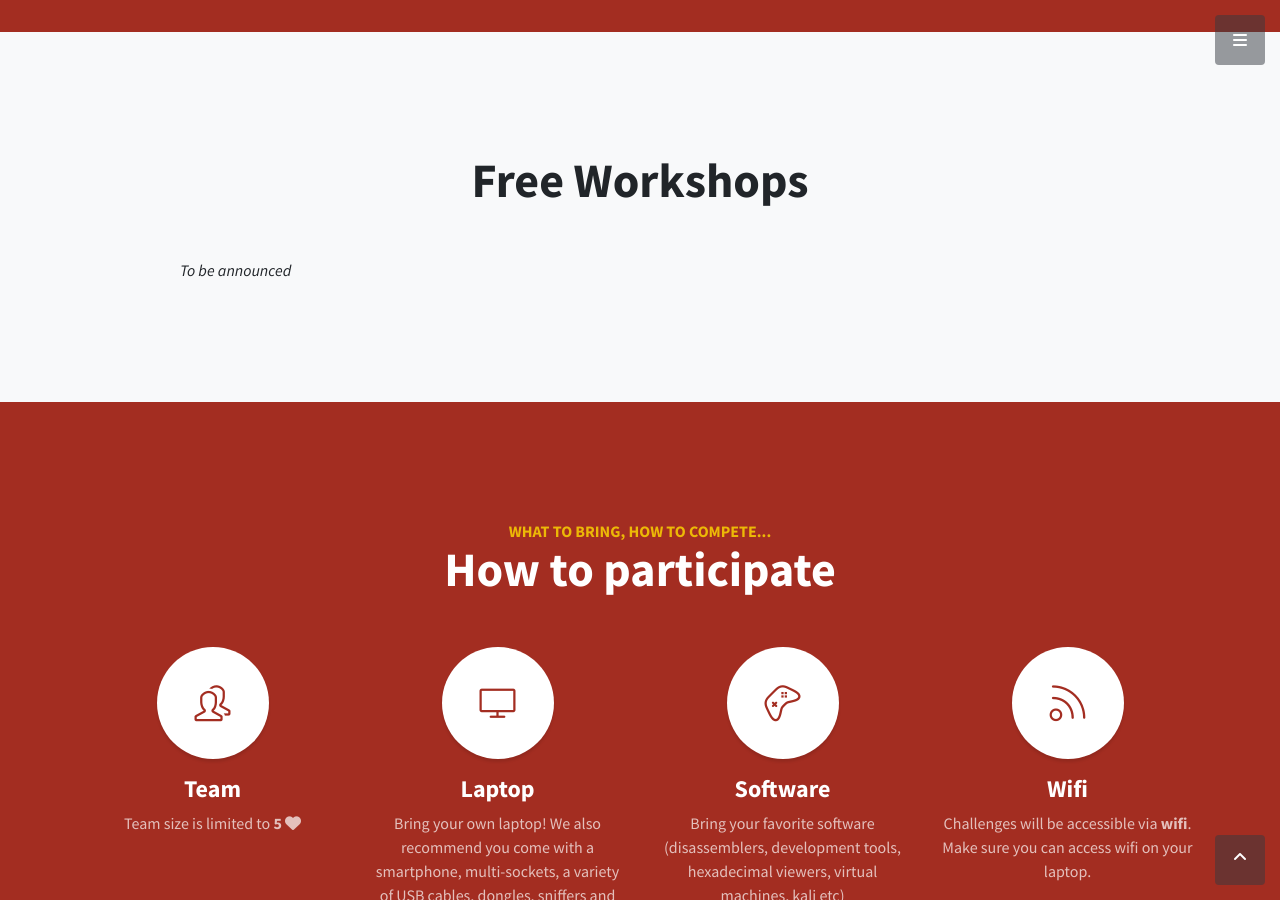
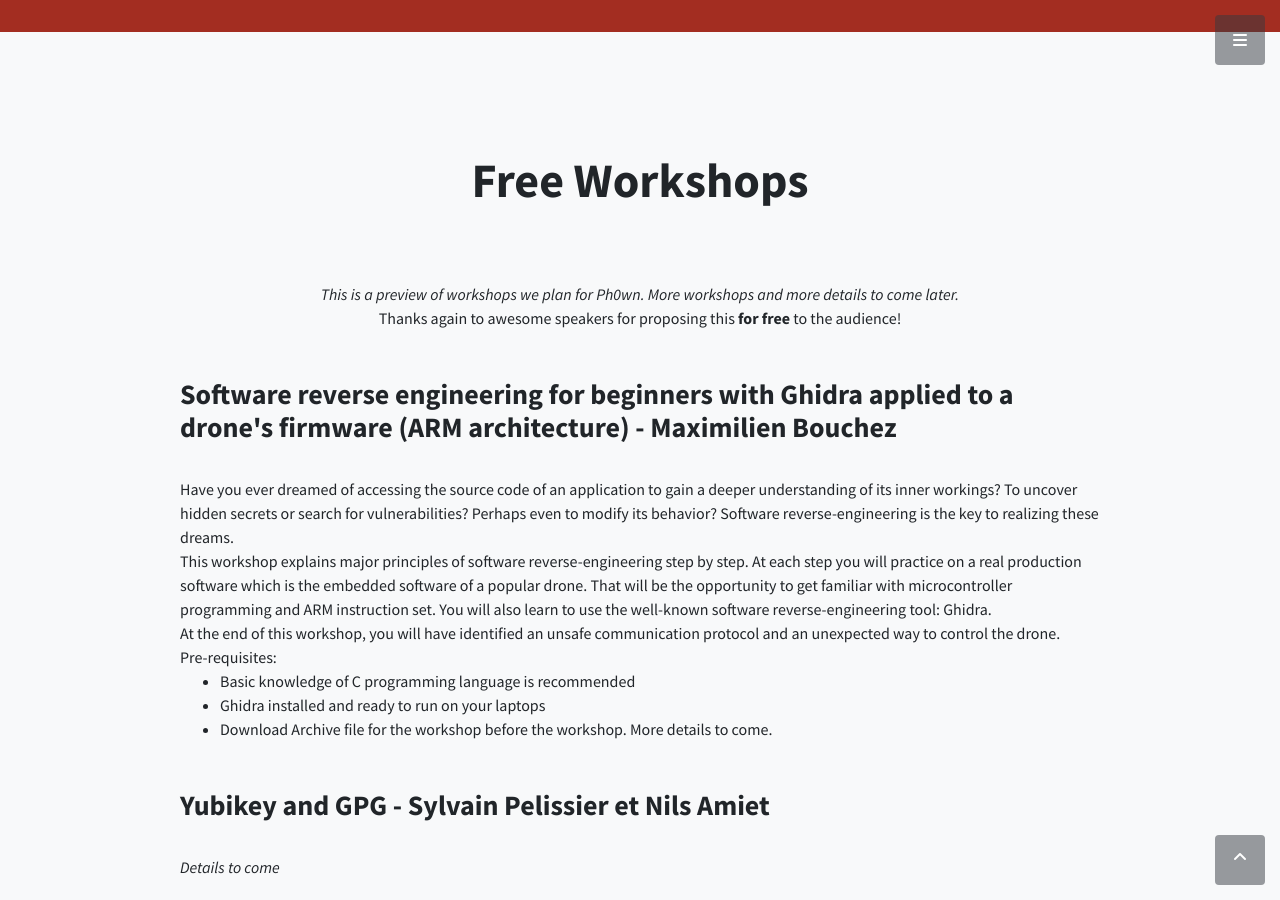
Before and after one commit to ph0wn/ph0wn.github.io, a Jekyll site: the page built from index.html, in a window 1280 px wide and 900 px high, scrolled down 2589 px. Built offline with Jekyll 4.4.1, drawn with Linux system fonts in a browser that asks for light colours; some of the changed text lies outside the part shown.

Commit message:
announcing workshop by SERMA

```diff
--- a/index.html
+++ b/index.html
@@ -64,46 +64,40 @@ title: Ph0wn CTF
   <div class="container">
 	 <div class="content-section-heading text-center">
              <h2 class="mb-5">Free Workshops</h2>
+	     <br>
+	     <i>This is a preview of workshops we plan for Ph0wn. More workshops and more details to come later.</i> <br>
+	     Thanks again to awesome speakers for proposing this <b>for free</b> to the audience!
 	 </div>
  	 <div class="row">
 	     <div class="col-lg-10 mx-auto">
-		 <i>To be announced</i>
-		 <!--
-		 <img src="/images/france.png"  title="icon made by www.freepik.com" alt="icon made by www.freepik.com" width="32px" /> in French<br>
-		 Ever wondered how to start with hardware hacking? This
-small workshop will present you some simple techniques you'll need
-to get you started. Of course, the best way to learn is by doing so we
-prepared a target device for you to fiddle with during the workshop.
+		 <h3 class="mt-5">Software reverse engineering for beginners with Ghidra applied to a drone's firmware (ARM architecture) - Maximilien Bouchez</h3><br>
+		 <!--   <img src="/images/united-kingdom.png"  title="icon made by www.freepik.com" alt="icon made by www.freepik.com" width="32px" /> in English<br>  -->
+		 Have you ever dreamed of accessing the source code of an application to gain a deeper understanding of its inner workings? To uncover hidden secrets or search for vulnerabilities? Perhaps even to modify its behavior?  Software reverse-engineering is the key to
+		 realizing these dreams.
+		 <br>
+		 This workshop explains major principles of software reverse-engineering step
+by step. At each step you will practice on a real production software which
+is the embedded software of a popular drone. That will be the opportunity to
+get familiar with microcontroller programming and ARM instruction set. You
+will also learn to use the well-known software reverse-engineering tool:
+		 Ghidra.
+		 <br>
+At the end of this workshop, you will have identified an unsafe
+communication protocol and an unexpected way to control the drone.
+		 <br>
 
-		 At the end of this 3-hour workshop, you should be able to:
+		 Pre-requisites:
+
 		 <ul>
-		     <li> Identify main components found on a device</li>
-		     <li> Read and understand a datasheet</li>
-		     <li> Get to know some of the usual protocols (UART / I2C)</li>
-		     <li> Dump the contents of a memory chip</li>
-		     <li> Debug and extract a microcontroller firmware</li>
+		     <li>Basic knowledge of C programming language is recommended</li>
+		     <li> Ghidra installed and ready to run on your laptops</li>
+		     <li> Download Archive file for the workshop before the workshop. More details to come.</li>
 		 </ul>
 
-		 Please bring a laptop with at least two USB ports to be able to attend.
-     <b>WE ARE SORRY: THIS WORKSHOP IS NOW FULL.</b>
+		 <h3 class="mt-5">Yubikey and GPG - Sylvain Pelissier et Nils Amiet</h3><br>
+		     <i>Details to come</i>
 
-		 <h3 class="mt-5">Build your own Hardware: from concept to PCB - Thorsten Jaeger - 2pm - 5pm</h3><br>
-		 <img src="/images/united-kingdom.png"  title="icon made by www.freepik.com" alt="icon made by www.freepik.com" width="32px" /> in English<br>
-		 This workshop gives a jump start on the workflow to design own Hardware:
-
-		 <ul>
-		     <li>Intro to EDA/ECAD - we're using KICAD throughout the workshop</li>
-		     <li> Design workflow and Steps</li>
-		     <li> Schematic - PCB Layout - Placement - Routing</li>
-		     <li> Component to Footprint mapping</li>
-		     <li> Custom PCB design</li>
-		     <li> Design to Manufacturing steps</li>
-		     <li> Create Manufacturing Files and submit to PCB Service</li>
-		     <li> Best practice tips</li>
-		     <li> Q&A</li>
-		 </ul>
-      Please bring a laptop wit KICAD <b>6</b> installed.
-		 -->
+		     <h3 class="mt-5">More workshops to be announced</h3><br>
 	     </div></div>
     </div>
 </section>
```
